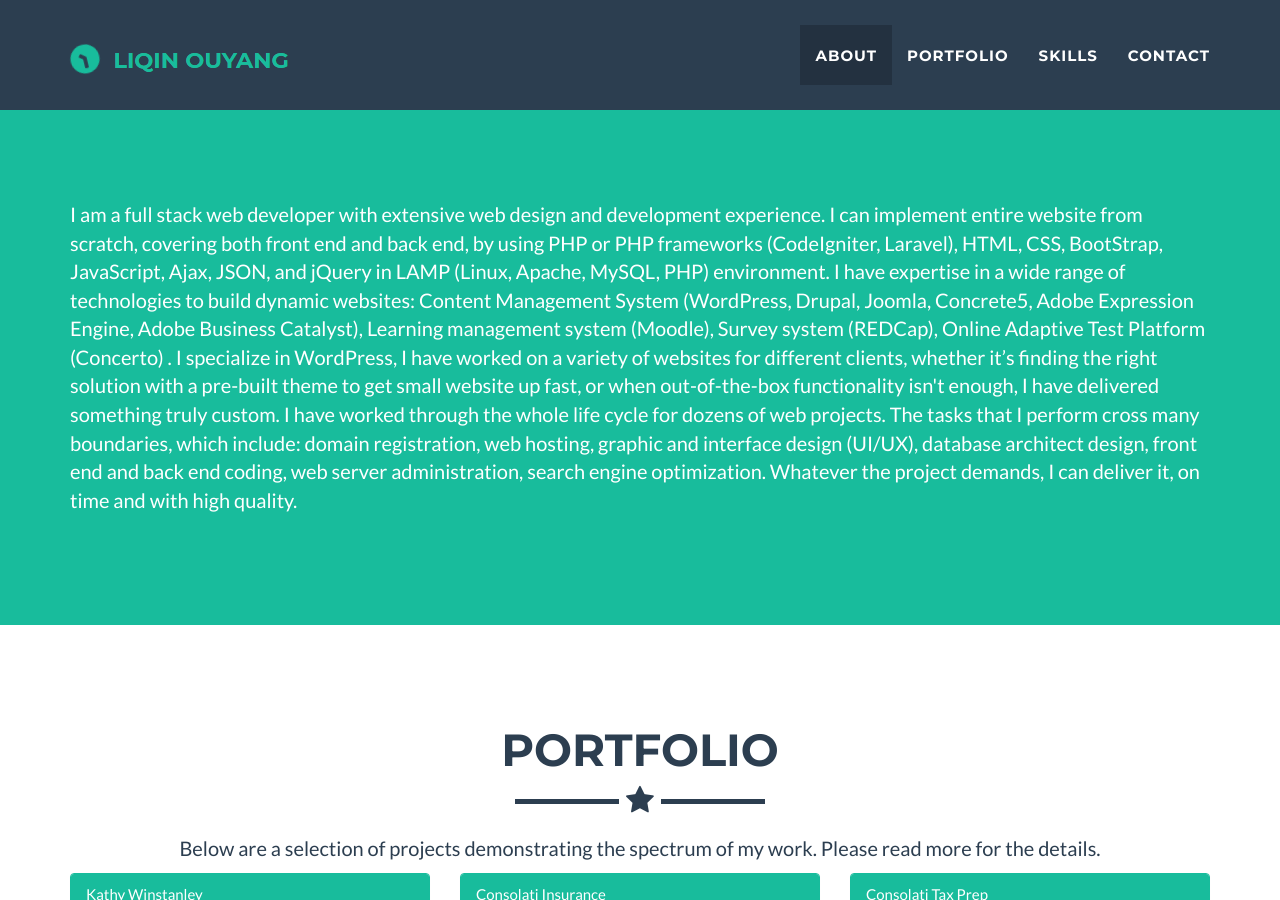
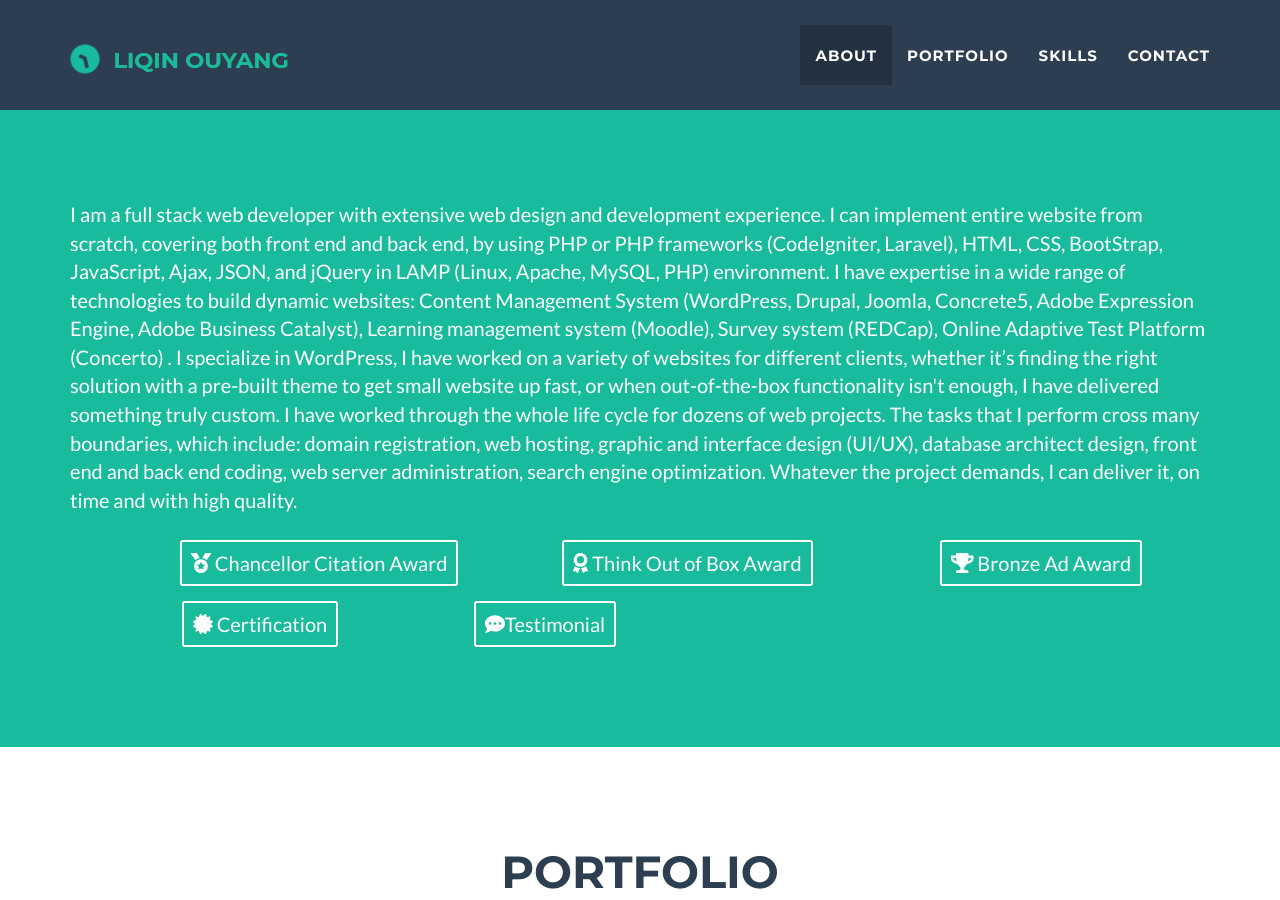
Before and after one commit to hbxtoylq/hbxtoylq.github.io, a Jekyll site: the page built from index.html, in a window 1280 px wide and 900 px high. Built offline with Jekyll 4.4.1, drawn with Linux system fonts in a browser that asks for light colours; nearby versions of some CDN libraries.

Commit message:
Update header.html

```diff
--- a/_includes/header.html
+++ b/_includes/header.html
@@ -17,9 +17,34 @@
 					database architect design, front end and back end coding, web server administration, search engine optimization.
 					Whatever the project demands, I can deliver it, on time and with high quality.</p>
 		</div>
+		   </div>
+		 <div class="row"><div class="col-lg-12">
+                         <div class="col-lg-3 col-lg-offset-1  text-center">
+                                <a href="img/reward/award2.png" class="btn btn-sm btn-outline" target="_blank">
+                                 <i class="fas fa-medal"></i> Chancellor Citation Award </a>
+                         </div>
+                       <div class="col-lg-3 col-lg-offset-1 text-center">
+                                 <a href="img/reward/award3.png" class="btn btn-sm btn-outline" target="_blank">
+                                 <i class="fas fa-award"></i> Think Out of Box Award </a>
+                         </div>
+
+			   <div class="col-lg-2 col-lg-offset-1  text-center">
+                                 <a href="img/reward/AwardAD.pdf" class="btn btn-sm btn-outline" target="_blank">
+                                 <i class="fas fa-trophy"></i> Bronze Ad Award </a>
+ 			</div>
+			   <div class="col-lg-2 col-lg-offset-1 text-center">
+                               <a href="img/reward/boomiLO.jpg"  class="btn btn-sm btn-outline" target="_blank">
+<i class="fas fa-certificate"></i> Certification </a>
+                        </div>
+                       <div class="col-lg-2  col-lg-offset-1  text-center">
+                                <a href="img/reward/award1.png" class="btn btn-sm btn-outline" target="_blank">
+                                 <i class="fas fa-comment-dots"></i>Testimonial</a>
+                        </div>
+			  </div>
+                       </div>
 
 
-            </div>
+
 
      </div>
 
```
